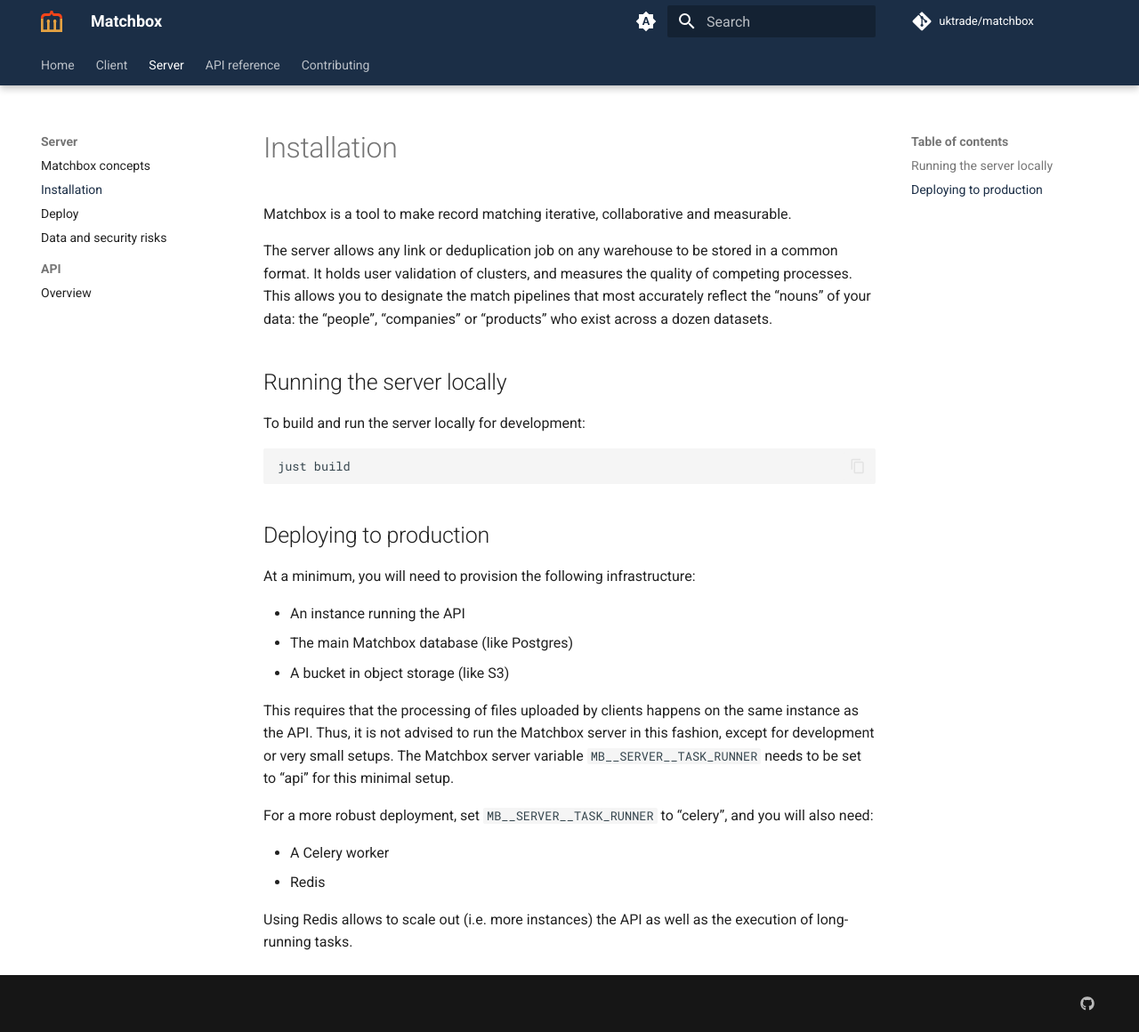
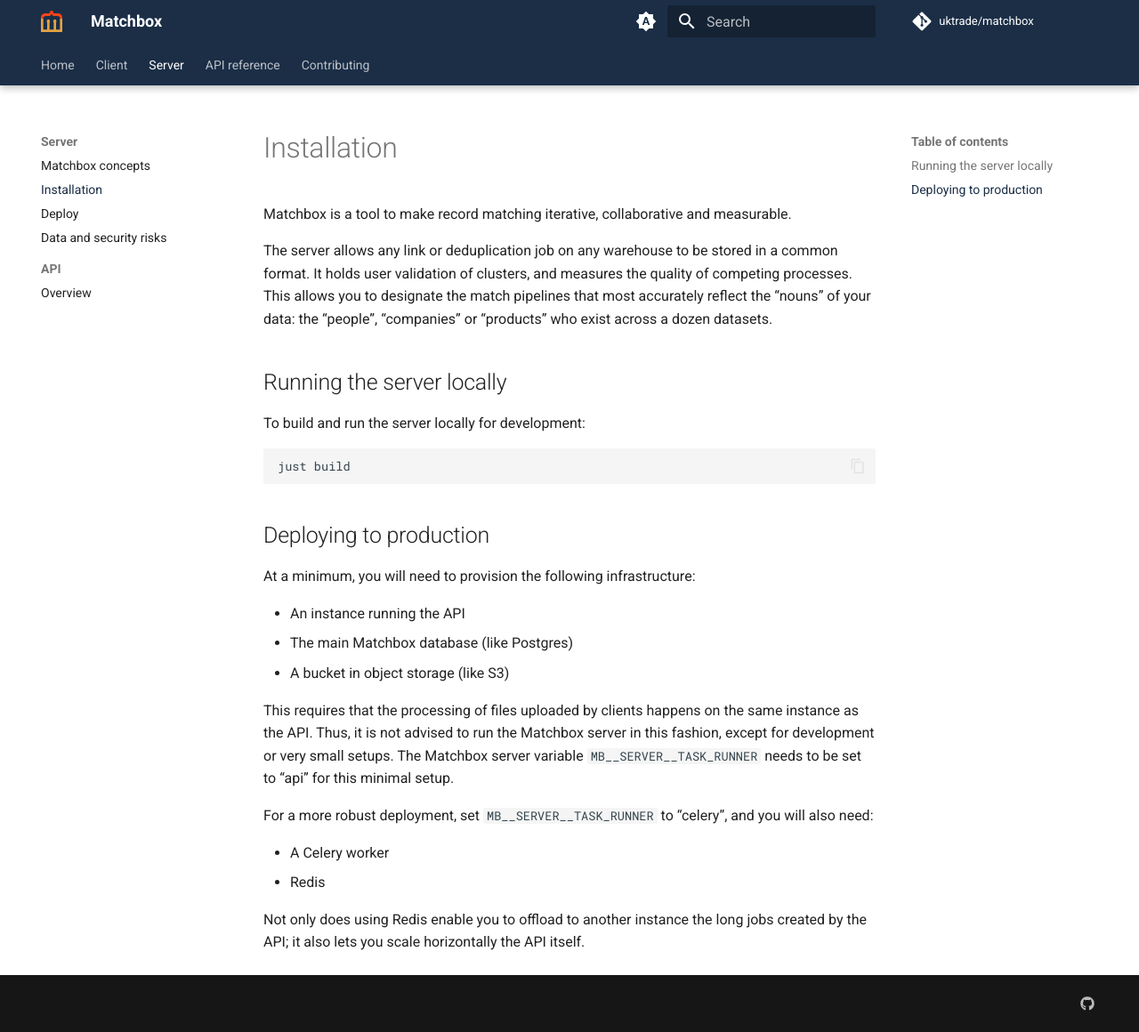
Before and after one commit to will-langdale/matchbox, an MkDocs documentation site: the page built from docs/server/install.md, in a window 1280 px wide and 1160 px high. Shown: the whole window at 89% size. Built offline with MkDocs 1.6.1 and Material for MkDocs 9.7.7, drawn with Linux system fonts in a browser that asks for light colours; comment, search, counter and statistics services are not loaded.

Commit message:
Clarified API scaling in docs

```diff
--- a/docs/server/install.md
+++ b/docs/server/install.md
@@ -26,4 +26,4 @@
 * A Celery worker
 * Redis
 
-Using Redis allows to scale out (i.e. more instances) the API as well as the execution of long-running tasks.
+Not only does using Redis enable you to offload to another instance the long jobs created by the API; it also lets you scale horizontally the API itself.
```
